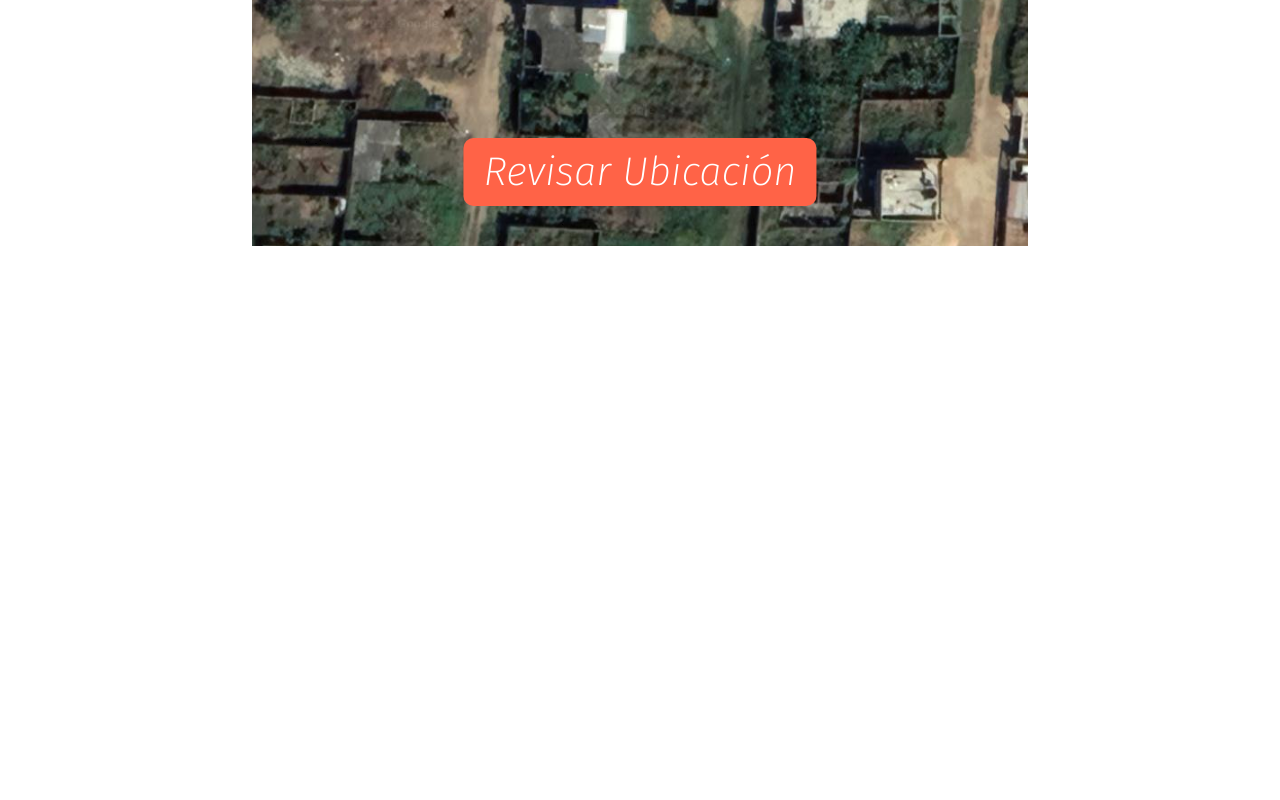
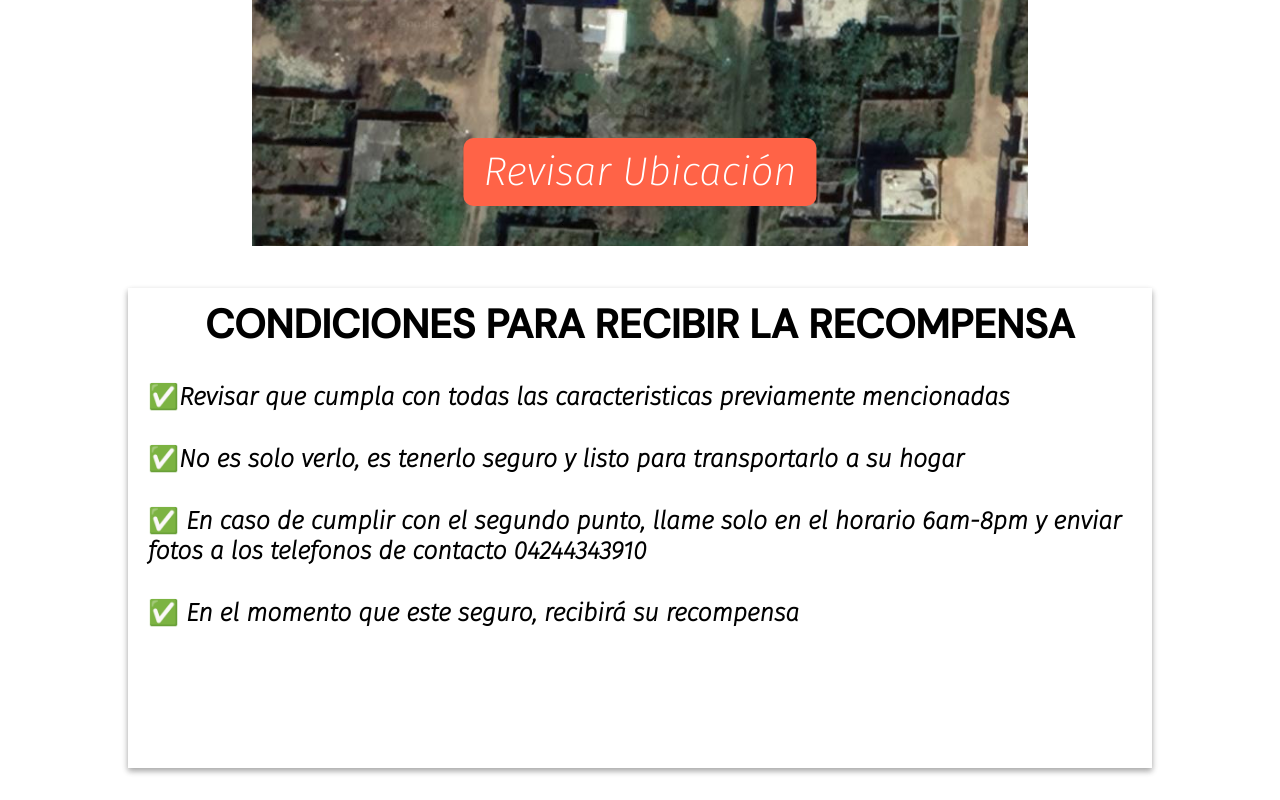
Before and after one commit to yotmanreyes/murcie, a website: page index.html in a window 1280 px wide. Shown: the part 2195-2995 px from the top of the page. Before the commit the page ends 2451 px from the top, so only its background shows below. Drawn offline with Linux system fonts and the light colour scheme.

Commit message:
update app

```diff
--- a/css/app.css
+++ b/css/app.css
@@ -162,9 +162,21 @@ img{
     margin: 2rem 0;
 }
 
-.zona{
+.zona, .recompensa{
     position: relative;
+    min-height: 60vh;
     padding: 10px 20px;
+}
+
+.recompensa{
+    font-weight: 700;
+    max-width: 80%;
+    margin: 2rem auto;
+    box-shadow: rgba(0, 0, 0, 0.16) 0px 3px 6px, rgba(0, 0, 0, 0.23) 0px 3px 6px;
+}
+
+.recompensa p{
+    margin: 2rem 0;
 }
 
 .map img{
--- a/index.html
+++ b/index.html
@@ -58,7 +58,11 @@
                 <p>Carita cuadrada, no ovalada</p>
                 <p>Mi cuello es un poco mas marron que negro</p>
                 <p>Soy un poco nervioso</p>
-                <img src="./images/murcie.jpg" width="350" alt="">
+                <p>Esta castrado</p>
+                <div class="grid-images">
+                    <img src="./images/murcie.jpg" width="350" alt="">
+                    <img src="./images/perfil.jpg" width="350" alt="">
+                </div>
             </div>
             <div>
                 <img src="./images/murcie_bebe.jpeg" alt="">
@@ -71,6 +75,14 @@
                 <a class="map-link" target="_blank" href="https://www.google.com/maps/place/10%C2%B013'23.7%22N+67%C2%B057'18.3%22W/@10.2230412,-67.9510767,122m/data=!3m1!1e3!4m4!3m3!8m2!3d10.22325!4d-67.9550833?hl=es&entry=ttu">Revisar Ubicación</a>
                 <img src="./images/site.png" alt="">
             </div>
+        </section>
+
+        <section id="recompensa" class="recompensa">
+            <h2 class="text-center">Condiciones para recibir la recompensa</h2>
+            <p>✅Revisar que cumpla con todas las caracteristicas previamente mencionadas</p>
+            <p>✅No es solo verlo, es tenerlo seguro y listo para transportarlo a su hogar</p>
+            <p>✅ En caso de cumplir con el segundo punto, llame solo en el horario 6am-8pm y enviar fotos a los telefonos de contacto 04244343910</p>
+            <p>✅ En el momento que este seguro, recibirá su recompensa</p>
         </section>
     </main>
     <script>
```
